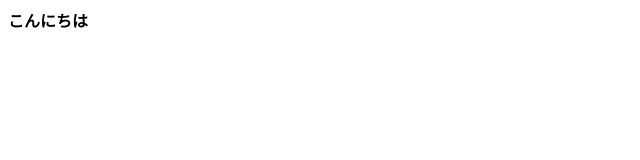
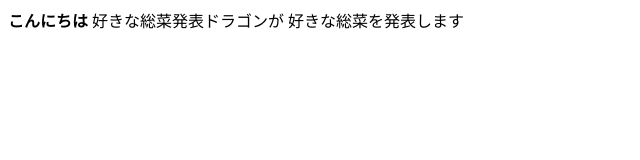
Before and after one commit to makoty-pg/20240422-meijo, a plain HTML site: page index.html in a window 1280 px wide. Shown: the whole page, without its empty margins (0-640 px from the left). Drawn offline with Linux system fonts and the light colour scheme.

Commit message:
Update index.html

```diff
--- a/index.html
+++ b/index.html
@@ -6,5 +6,7 @@
   </head>
   <body>
     <strong>こんにちは</strong>
+    好きな総菜発表ドラゴンが
+    好きな総菜を発表します
   </body>
 </html>
```
